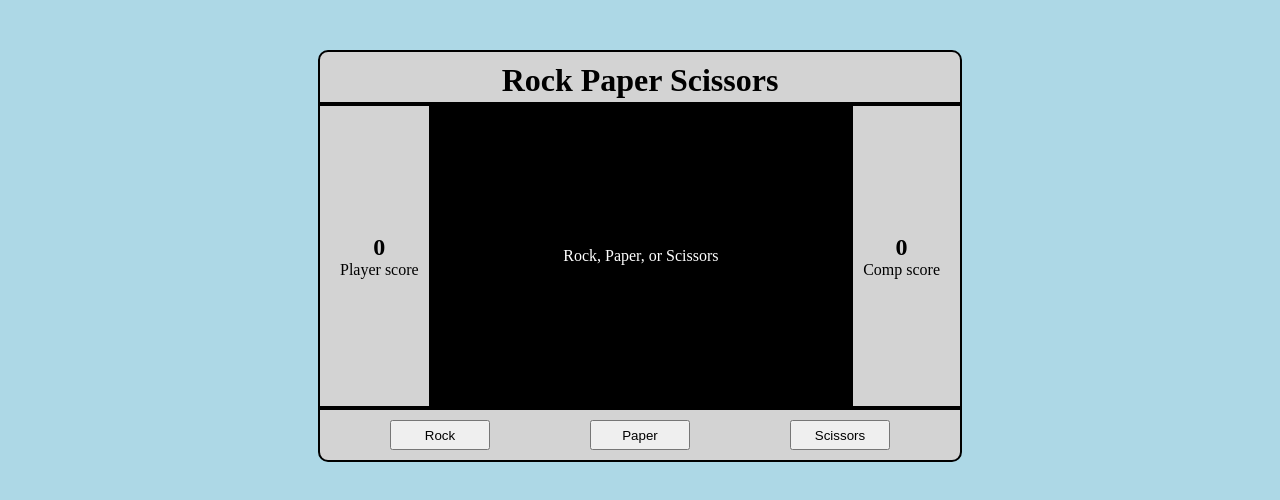
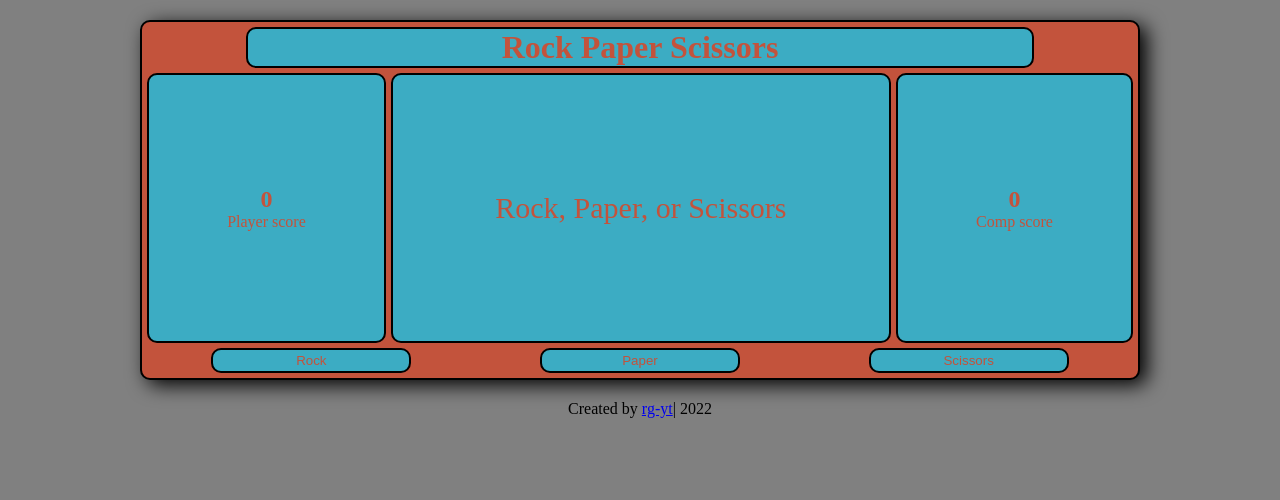
Before and after one commit to rg-yt/Odin-RPS, a plain HTML site: page index.html in a window 1280 px wide. Drawn offline with Linux system fonts and the light colour scheme.

Commit message:
Add ui styling

```diff
--- a/index.html
+++ b/index.html
@@ -9,6 +9,7 @@
     <title>Document</title>
 </head>
 <body>
+    <div class="container">
         <h1>Rock Paper Scissors</h1>
         <div class="scoreboard">
             <div class="outer">
@@ -17,7 +18,6 @@
             </div>
             <div class="center">
                 <p class="main">Rock, Paper, or Scissors</p>
-
             </div>
             <div class="outer">
                 <h2 class="c-score">0</h2>
@@ -29,5 +29,7 @@
             <button>Paper</button>
             <button>Scissors</button>
         </div>
+    </div>
+    <footer>Created by <a href="https://github.com/rg-yt">rg-yt</a>| 2022</footer>
 </body>
 </html>
--- a/style.css
+++ b/style.css
@@ -1,66 +1,107 @@
-*{
+* {
     margin: 0;
     padding: 0;
+    box-sizing: border-box;
+
 }
-body{
-    margin: 0;
-    padding: 50px;
+
+body {
+    background-color: gray;
+}
+
+h1 {
+    text-align: center;
+   border: 2px solid black;
+    border-radius: 10px;
+    background-color: #3CACC3;
+    width: 80%;
+    margin-right: auto;
+    margin-left: auto;
+    color: #C3533C;
+
+
+}
+.center>p{
+    font-size: 30px;
+    text-align: center;
+    color: #C3533C;
+
+}
+
+.container {
+    width: 1000px;
+    height: 360px;
+    background-color: #C3533C;
+   padding: 5px;
+    border-radius: 10px;
+    border: 2px solid black;
+    display: flex;
+    flex-direction: column;
+    gap:5px;
+    margin-top: 20px;
+    margin-left: auto;
+    margin-right: auto;
+    box-shadow: 7px 5px 20px black;
+
+}
+
+.scoreboard {
+    flex-grow: 1;
+    display: flex;
+    justify-content: space-around;
+    gap: 5px;
+
+
+}
+
+.buttons {
+    display: flex;
+    justify-content: space-around;
+    align-items: stretch;
+
+}
+
+.outer {
     display: flex;
     flex-direction: column;
     justify-content: center;
     align-items: center;
-    background-color: lightblue;
+}
+
+.center {
+    display: flex;
+    flex-direction: column;
+    justify-content: center;
+    align-items: center;
+    border-radius: 10px;
+    border: 2px solid black;
+    background-color: #3CACC3;
+    width: 500px;
 
 }
-h1{
-    width: 600px;
-    height: 30px;
-    border-radius: 10px 10px 0px 0px;
-    padding: 10px 20px;
+.outer{
+    background-color: #3CACC3;
+    flex-grow: 1;
+    border-radius: 10px;
+    color: #C3533C;
+    border: 2px solid black;
+}
+
+button {
+    width: 200px;
+    height: 25px;
+    background-color: #3CACC3;
+    color: #C3533C;
+    border: 2px solid black;
+    border-radius: 10px;
+}
+
+button:hover {
     background-color: lightgray;
-    text-align: center;
-    border: 2px solid black;
+    color: black;
 
 }
-.scoreboard{
-    display: flex;
-    justify-content: center;
-    width: 600px;
-    height: 300px;
-    background-color: lightgray;
-    gap: 10px;
-    padding: 0px 20px;
-    border: 2px solid black;
+footer{
+    text-align: center;
+    margin-top: 20px;
 }
-.scoreboard .outer{
-    display: flex;
-    flex-direction: column;
-    align-items: center;
-    justify-content: center;
-    background-color: ;
-
-
-}
-.center{
-    flex:1;
-    background-color: black;
-    color: white;
-    display: flex;
-    flex-direction: column;
-    align-items: center;
-    justify-content: center;
-}
-.buttons{
-    width: 600px;
-    height: 30px;
-    border-radius: 0px 0px 10px 10px;
-    padding: 10px 20px;
-    display: flex;
-    justify-content: space-around;
-    background-color: lightgray;
-    border: 2px solid black;
-}
-button{
-    width: 100px;
-    height: 30px;
-}
```
Lines whose indentation alone changed are shown as unchanged.
